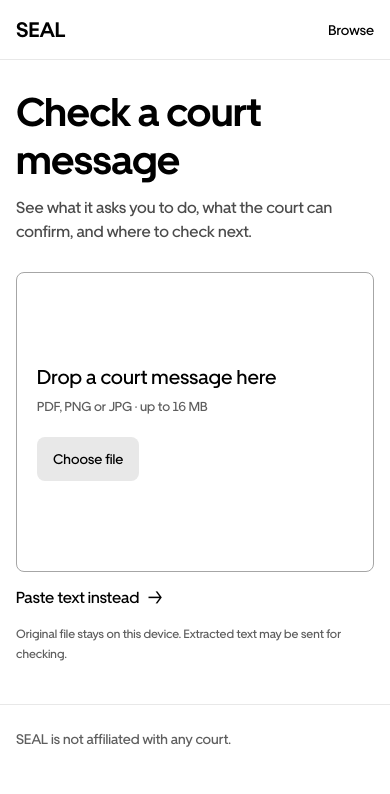
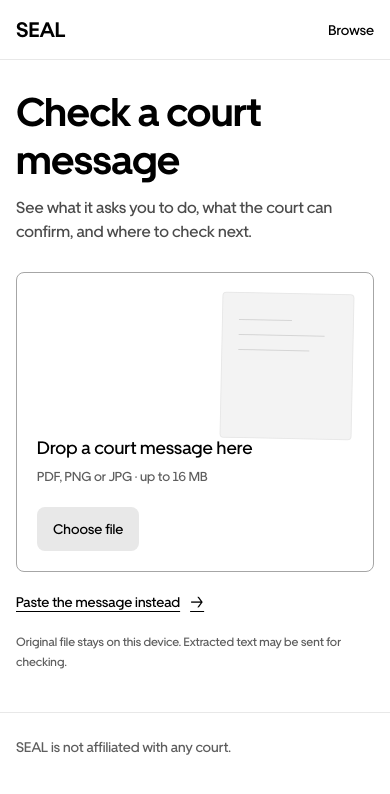
Before and after one commit to Davemafy/seal, a Next.js app: page / in a window 390 px wide. Shown: the top 794 px of the page. Built offline with nearby package versions, Linux system fonts and the light colour scheme.

Commit message:
Restore previous entry intake

```diff
--- a/app/seal-app.tsx
+++ b/app/seal-app.tsx
@@ -66,7 +66,6 @@ export default function SealApp({initialDemo=false,initialText='',initialRun=fal
  const [error,setError]=useState('');
  const [busy,setBusy]=useState(false);
  const [dragging,setDragging]=useState(false);
- const [pasteMode,setPasteMode]=useState(false);
  const [revealed,setRevealed]=useState(0);
  const [selected,setSelected]=useState('');
  const [hovered,setHovered]=useState('');
@@ -261,7 +260,7 @@ export default function SealApp({initialDemo=false,initialText='',initialRun=fal
  function clear(){
   runId.current++;
   if(file)URL.revokeObjectURL(file.preview);
-  setFile(null);setText('');setDraft('');setPasteMode(false);setClaims([]);setVerification(null);setStatus('');setError('');setBusy(false);setRevealed(0);setSelected('');setHovered('');setShowIndex(false);setMode('SNAPSHOT');setStoryOpen(false);setStoryStep(0);setStoryPlaying(true);setStoryClosing(false);storyKey.current='';
+  setFile(null);setText('');setDraft('');setClaims([]);setVerification(null);setStatus('');setError('');setBusy(false);setRevealed(0);setSelected('');setHovered('');setShowIndex(false);setMode('SNAPSHOT');setStoryOpen(false);setStoryStep(0);setStoryPlaying(true);setStoryClosing(false);storyKey.current='';
  }
 
  function chooseFixture(key:FixtureKey){clear();setFixture(key);setText(fixtures[key].text);void run('SNAPSHOT',{text:fixtures[key].text,file:null})}
@@ -433,33 +432,29 @@ async function upload(uploaded:File){
      <p>See what it asks you to do, what the court can confirm, and where to check next.</p>
     </div>
 
-    <div className={`intake ${pasteMode?'is-paste-mode':'is-upload-mode'}`}>
-     {!pasteMode?
-      <>
+    <div className="intake">
      <button className={`upload-row ${dragging?'is-dragging':''} ${busy?'is-busy':''}`} type="button" disabled={busy||!hydrated} onPointerDown={()=>{void warmOcr()}} onClick={()=>input.current?.click()}
       onDragOver={event=>{if(event.dataTransfer.types.includes('Files')){event.preventDefault();setDragging(true)}}}
       onDragLeave={event=>{if(!event.currentTarget.contains(event.relatedTarget as Node))setDragging(false)}}
       onDrop={event=>{event.preventDefault();setDragging(false);if(event.dataTransfer.files[0])upload(event.dataTransfer.files[0])}}>
-        <span className="upload-copy">
-         <strong>{busy?status:'Drop a court message here'}</strong>
-         <small>{busy?'This can take a little longer the first time.':'PDF, PNG or JPG · up to 16 MB'}</small>
+      <span className="upload-sheet" aria-hidden="true"><i/><i/><i/></span>
+      <span className="upload-copy"><strong>{busy?status:'Drop a court message here'}</strong><small>{busy?'This can take a little longer the first time.':'PDF, PNG or JPG · up to 16 MB'}</small></span>
       {!busy&&<span className="upload-browse">Choose file</span>}
-        </span>
       {busy&&<span className="upload-progress" aria-hidden="true"><span/></span>}
      </button>
-       <button className="mode-switch" type="button" onClick={()=>setPasteMode(true)}>Paste text instead <span aria-hidden="true">→</span></button>
-      </>
-      :
-      <div className="paste-panel">
-       <button className="mode-switch mode-switch-back" type="button" onClick={()=>setPasteMode(false)}><span aria-hidden="true">←</span> Upload a file instead</button>
+
+     <details className="paste-disclosure">
+      <summary><span>Paste the message instead</span><i aria-hidden="true">→</i></summary>
+      <div className="paste-disclosure-body">
        <label className="paste-field">
         <span className="field-label">Message text</span>
-        <textarea autoFocus aria-label="Paste the court message" value={draft} onChange={event=>setDraft(event.target.value)} placeholder="Paste the message exactly as you received it"/>
+        <textarea aria-label="Paste the court message" value={draft} onChange={event=>setDraft(event.target.value)} placeholder="Paste the message exactly as you received it"/>
        </label>
        <div className="intake-actions">
         <button className="check-message" type="button" disabled={!draft.trim()||!hydrated} onClick={submitPaste}>Check this message</button>
        </div>
-      </div>}
+      </div>
+     </details>
 
      {error&&<div role="alert" className="inspection-error">{error}</div>}
 
--- a/app/workspace.css
+++ b/app/workspace.css
@@ -13,7 +13,7 @@
 .seal-app button,.seal-app textarea,.seal-app select{font:inherit}
 .seal-app button:disabled{cursor:not-allowed}
 .check-message:disabled,.run-button:disabled{opacity:1;background:#f3f3f3;color:#a6a6a6}
-.seal-app :is(button,a,select,summary):focus-visible{outline:2px solid var(--blue);outline-offset:3px}
+.seal-app :is(button,a,select,textarea,summary):focus-visible{outline:2px solid var(--blue);outline-offset:3px}
 .workspace-rail{grid-column:1;grid-row:1/4;position:sticky;top:0;height:100svh;display:flex;flex-direction:column;padding:28px 14px 20px;border-right:1px solid var(--line);background:#fafafa}
 .rail-brand{padding:0 12px 38px;text-decoration:none;font-size:25px;line-height:32px;font-weight:700;letter-spacing:-.04em}
 .rail-brand span{margin-left:3px;font-size:9px;vertical-align:top}
@@ -34,11 +34,17 @@
 .entry-copy{grid-area:intro}
 .entry-copy h1{margin:0;max-width:440px;font-size:52px;font-weight:700;line-height:60px;letter-spacing:-.02em}
 .entry-copy>p{max-width:420px;margin:20px 0 0;color:#4b4b4b;font-size:18px;line-height:28px}
-.intake{grid-area:form;display:flex;flex-direction:column;gap:14px;min-height:0;padding:0;border:0;background:transparent}
-.upload-row{position:relative;width:100%;min-height:340px;display:flex;align-items:center;justify-content:flex-start;padding:36px;text-align:left;border:1px solid var(--line-strong);border-radius:8px;background:#fff;color:var(--ink);overflow:hidden}
+.intake{grid-area:form;display:flex;flex-direction:column;gap:16px;min-height:0;padding:0;border:0;background:transparent}
+.upload-row{position:relative;width:100%;min-height:340px;display:grid;grid-template-columns:minmax(0,1fr) auto;grid-template-rows:1fr auto;gap:20px;align-items:end;padding:28px;text-align:left;border:1px solid var(--line-strong);border-radius:8px;background:#fff;color:var(--ink);overflow:hidden}
 .upload-row:hover,.upload-row.is-dragging{border-color:var(--blue);background:#eff4fe}
-.upload-copy{display:flex;flex-direction:column;align-items:flex-start;max-width:330px}
-.upload-copy strong{display:block;color:#000;font-size:22px;font-weight:500;line-height:30px}
+.upload-sheet{position:absolute;top:28px;right:28px;width:164px;height:184px;padding:24px 20px;border:1px solid var(--line);border-radius:4px;background:var(--secondary);transform:rotate(1.2deg);transition:transform .22s ease,border-color .22s ease,background .22s ease}
+.upload-sheet i{display:block;height:1px;margin-top:18px;background:#d5d5d5}
+.upload-sheet i:first-child{width:54%;margin-top:8px}
+.upload-sheet i:nth-child(2){width:88%}
+.upload-sheet i:nth-child(3){width:72%}
+.upload-row:hover .upload-sheet,.upload-row.is-dragging .upload-sheet{transform:rotate(0) translateY(-3px);border-color:#a9c2f5;background:#fff}
+.upload-copy{position:relative;z-index:1;grid-column:1;grid-row:2;align-self:end;max-width:320px}
+.upload-copy strong{display:block;color:#000;font-size:20px;font-weight:500;line-height:28px}
 .upload-copy small{display:block;margin-top:6px;color:var(--muted);font-size:14px;line-height:20px}
 .upload-row.is-dragging .upload-copy strong{color:var(--blue)}
 .upload-row.is-busy:disabled{opacity:1;cursor:wait}
@@ -46,20 +52,22 @@
 .upload-progress{position:absolute;left:0;right:0;bottom:0;height:4px;background:var(--tertiary);overflow:hidden}
 .upload-progress span,.check-loader-track span{display:block;height:100%;width:38%;background:var(--blue);animation:seal-progress 1.15s ease-in-out infinite}
 .upload-plus{display:none}
-.upload-browse{min-height:44px;display:inline-flex;align-items:center;justify-content:center;margin-top:22px;padding:12px 16px;border-radius:8px;background:var(--tertiary);font-size:14px;font-weight:500;line-height:20px;white-space:nowrap}
+.upload-browse{position:relative;z-index:1;grid-column:2;grid-row:2;align-self:end;min-height:44px;display:inline-flex;align-items:center;justify-content:center;padding:12px 16px;border-radius:8px;background:var(--tertiary);font-size:14px;font-weight:500;line-height:20px;white-space:nowrap}
 .upload-row:hover .upload-browse{background:#dfe7f7}
-.mode-switch{width:max-content;display:inline-flex;align-items:center;gap:8px;border:0;padding:0;background:transparent;color:#000;font-size:14px;line-height:20px;font-weight:500;cursor:pointer}
-.mode-switch:hover{text-decoration:underline;text-underline-offset:4px}
-.mode-switch span{font-size:16px;line-height:20px}
-.paste-panel{min-height:340px;display:flex;flex-direction:column;justify-content:flex-start;padding:28px;border:1px solid var(--line-strong);border-radius:8px;background:#fff}
-.mode-switch-back{margin-bottom:28px}
+.paste-disclosure{margin:0;border:0;background:transparent;overflow:visible}
+.paste-disclosure>summary{width:max-content;display:flex;align-items:center;gap:10px;min-height:28px;padding:0;list-style:none;cursor:pointer;color:#000;font-size:14px;font-weight:500;line-height:20px;text-decoration:underline;text-underline-offset:4px}
+.paste-disclosure>summary::-webkit-details-marker{display:none}
+.paste-disclosure>summary::marker{content:""}
+.paste-disclosure>summary i{font-style:normal;text-decoration:none;transition:transform .18s ease}
+.paste-disclosure[open]>summary i{transform:rotate(90deg)}
+.paste-disclosure-body{display:grid;gap:16px;padding:16px 0 0}
 .paste-field{display:block}
 .field-label{display:block;margin-bottom:8px;font-size:14px;font-weight:500;line-height:16px}
-.paste-field textarea{width:100%;height:150px;resize:none;padding:16px;border:2px solid transparent;border-radius:8px;outline:0;background:var(--tertiary);color:var(--ink);font-size:14px;line-height:20px}
+.paste-field textarea{width:100%;height:104px;resize:vertical;padding:16px;border:2px solid transparent;border-radius:8px;outline:0;background:var(--tertiary);color:var(--ink);font-size:14px;line-height:20px}
 .paste-field textarea::placeholder{color:var(--muted)}
 .paste-field textarea:hover{background:#dedede}
-.paste-field textarea:focus{border-color:var(--blue);background:var(--secondary);outline:0!important;box-shadow:none!important}
-.intake-actions{display:flex;align-items:flex-start;justify-content:flex-start;gap:12px;margin-top:18px}
+.paste-field textarea:focus{border-color:var(--blue);background:var(--secondary)}
+.intake-actions{display:flex;align-items:center;gap:12px;flex-wrap:wrap}
 .check-message,.run-button,.safe-primary{min-height:48px;display:inline-flex;align-items:center;justify-content:center;padding:12px 20px;border:0;border-radius:8px;background:#000;color:#fff;text-decoration:none;font-size:16px;font-weight:500;line-height:20px}
 .check-message:hover,.run-button:hover,.safe-primary:hover{background:#333}
 .demo-link,.replay-button{min-height:48px;padding:12px 16px;border:0;border-radius:8px;background:var(--secondary);font-size:14px;font-weight:500}
@@ -309,17 +317,16 @@
  .entry-copy h1{max-width:360px;font-size:40px;line-height:48px;letter-spacing:-.015em}
  .entry-copy>p{max-width:34rem;margin-top:12px;font-size:16px;line-height:24px}
  .intake{min-height:0;margin-top:0;padding:0}
- .upload-row,.paste-panel{min-height:300px;padding:24px 20px}
- .upload-copy{max-width:260px}
- .upload-copy strong{font-size:20px;line-height:28px}
+ .upload-row{min-height:300px;grid-template-columns:1fr;padding:20px}
+ .upload-sheet{top:20px;right:20px;width:132px;height:146px;padding:18px 16px}
+ .upload-sheet i{margin-top:14px}
+ .upload-copy{grid-column:1;grid-row:2;max-width:230px}
+ .upload-copy strong{font-size:18px;line-height:26px}
  .upload-copy small{font-size:13px;line-height:20px}
- .upload-browse{margin-top:20px}
- .paste-panel{padding-top:20px}
- .mode-switch-back{margin-bottom:22px}
- .paste-field textarea{height:132px}
- .intake-actions{align-items:flex-start;flex-direction:row}
- .check-message{width:auto}
- .demo-link{width:100%}
+ .upload-browse{grid-column:1;grid-row:3;justify-self:start}
+ .paste-disclosure>summary{width:auto}
+ .intake-actions{align-items:stretch;flex-direction:column}
+ .check-message,.demo-link{width:100%}
  .review-head{align-items:start;flex-direction:column}
  .review-head .review-context,.review-head .source-status{display:none}
  .review-head h1{font-size:32px;line-height:40px}
```
Lines whose indentation alone changed are shown as unchanged.
